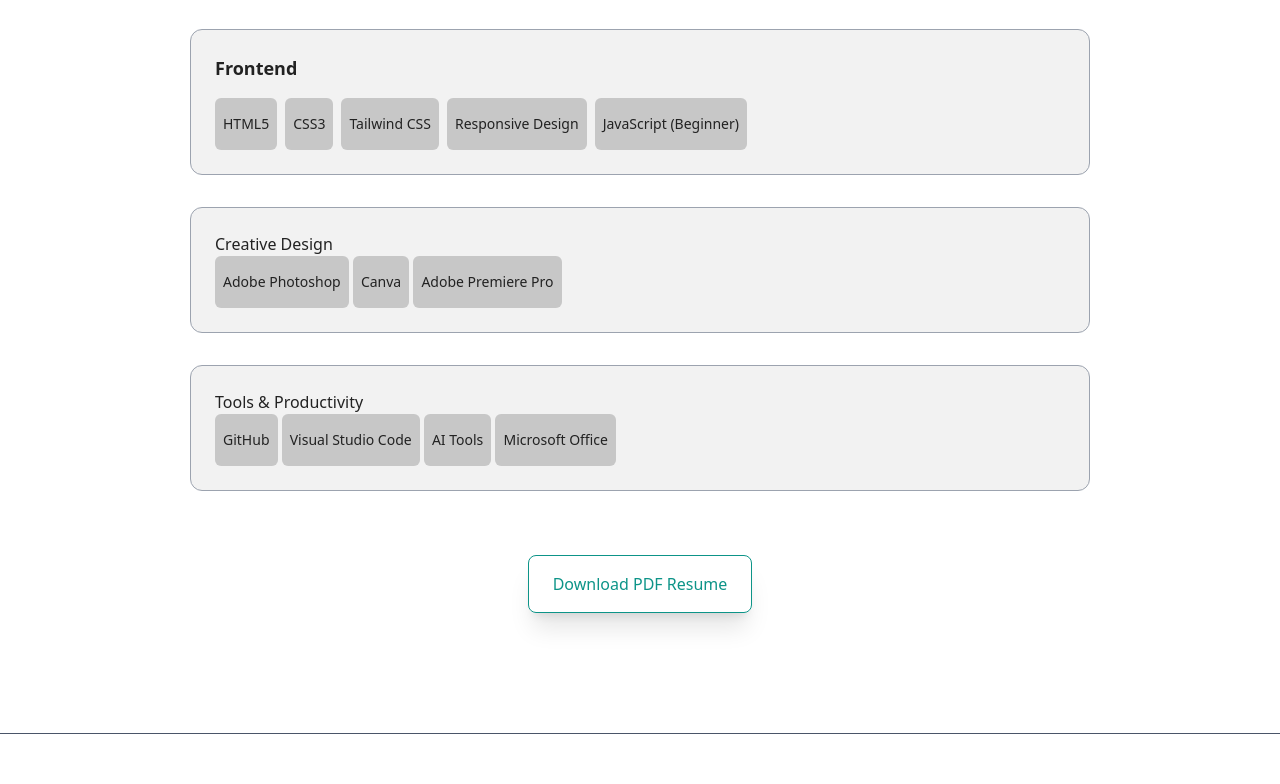
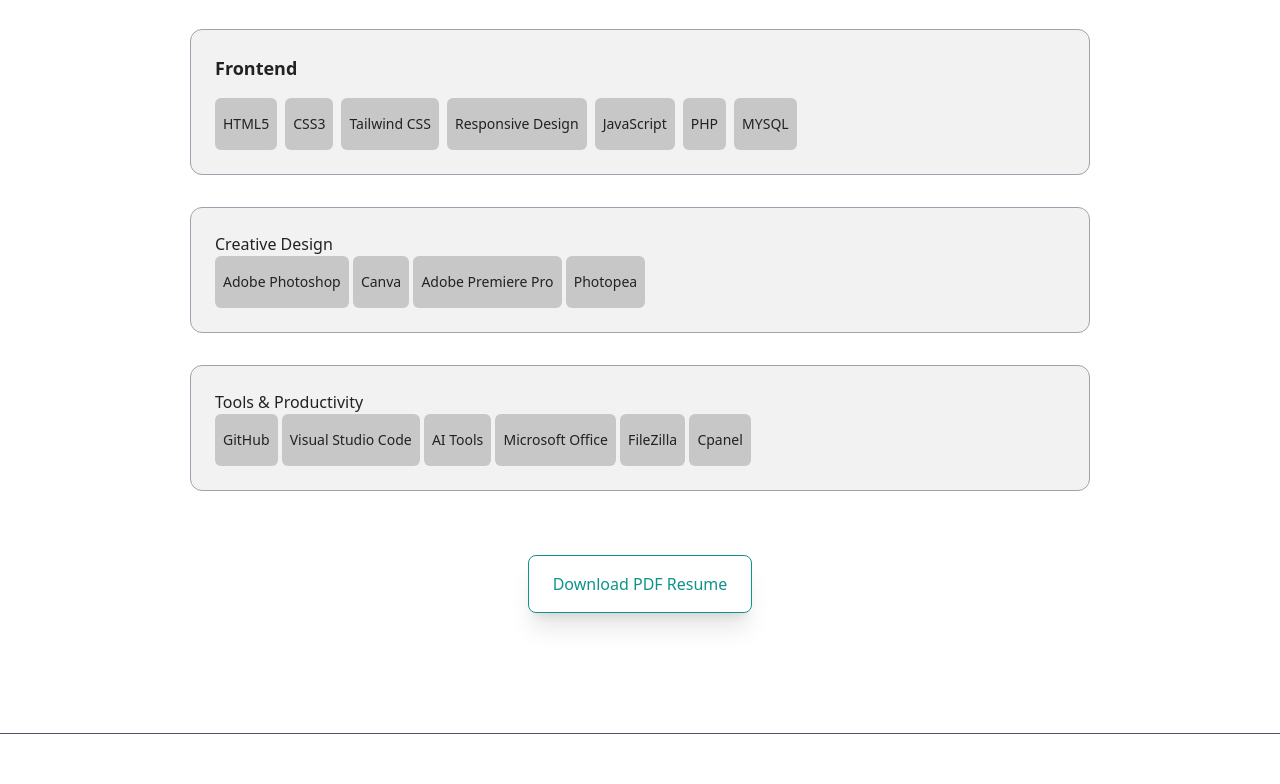
Before and after one commit to Mizamdigital/mariam-akerele-portfolio, a website: page build/resume.html in a window 1280 px wide. Shown: the part 1426-2210 px from the top of the page. Drawn offline with Linux system fonts and the light colour scheme.

Commit message:
update the resume

```diff
--- a/build/resume.html
+++ b/build/resume.html
@@ -168,7 +168,9 @@
                             <span class="inline-block py-4 px-2 text-sm font-medium rounded-md transition-all duration-30 bg-[#4444443e] dark:bg-[#17171860] hover:bg-teal-600 dark:text-[#f2f2f2] text-#111111">CSS3</span>
                             <span class="inline-block py-4 px-2 text-sm font-medium rounded-md transition-all duration-30 bg-[#4444443e] dark:bg-[#17171860] hover:bg-teal-600 dark:text-[#f2f2f2] text-#111111">Tailwind CSS</span>
                             <span class="inline-block py-4 px-2 text-sm font-medium rounded-md transition-all duration-30 bg-[#4444443e] dark:bg-[#17171860] hover:bg-teal-600 dark:text-[#f2f2f2] text-#111111">Responsive Design</span>
-                            <span class="inline-block py-4 px-2 text-sm font-medium rounded-md transition-all duration-30 bg-[#4444443e] dark:bg-[#17171860] hover:bg-teal-600 dark:text-[#f2f2f2] text-#111111">JavaScript (Beginner)</span>
+                            <span class="inline-block py-4 px-2 text-sm font-medium rounded-md transition-all duration-30 bg-[#4444443e] dark:bg-[#17171860] hover:bg-teal-600 dark:text-[#f2f2f2] text-#111111">JavaScript</span>
+                            <span class="inline-block py-4 px-2 text-sm font-medium rounded-md transition-all duration-30 bg-[#4444443e] dark:bg-[#17171860] hover:bg-teal-600 dark:text-[#f2f2f2] text-#111111">PHP</span>
+                            <span class="inline-block py-4 px-2 text-sm font-medium rounded-md transition-all duration-30 bg-[#4444443e] dark:bg-[#17171860] hover:bg-teal-600 dark:text-[#f2f2f2] text-#111111">MYSQL</span>
                         </div>
                     </div>
 
@@ -178,6 +180,7 @@
                             <span class="inline-block py-4 px-2 text-sm font-medium rounded-md transition-all duration-30 bg-[#4444443e] dark:bg-[#17171860] hover:bg-teal-600 dark:text-[#f2f2f2] text-#111111">Adobe Photoshop</span>
                             <span class="inline-block py-4 px-2 text-sm font-medium rounded-md transition-all duration-30 bg-[#4444443e] dark:bg-[#17171860] hover:bg-teal-600 dark:text-[#f2f2f2] text-#111111">Canva</span>
                             <span class="inline-block py-4 px-2 text-sm font-medium rounded-md transition-all duration-30 bg-[#4444443e] dark:bg-[#17171860] hover:bg-teal-600 dark:text-[#f2f2f2] text-#111111">Adobe Premiere Pro</span>
+                            <span class="inline-block py-4 px-2 text-sm font-medium rounded-md transition-all duration-30 bg-[#4444443e] dark:bg-[#17171860] hover:bg-teal-600 dark:text-[#f2f2f2] text-#111111">Photopea</span>
                         </div>
                     </div>
 
@@ -188,6 +191,8 @@
                             <span class="inline-block py-4 px-2 text-sm font-medium rounded-md transition-all duration-30 bg-[#4444443e] dark:bg-[#17171860] hover:bg-teal-600 dark:text-[#f2f2f2] text-#111111">Visual Studio Code</span>
                             <span class="inline-block py-4 px-2 text-sm font-medium rounded-md transition-all duration-30 bg-[#4444443e] dark:bg-[#17171860] hover:bg-teal-600 dark:text-[#f2f2f2] text-#111111">AI Tools</span>
                             <span class="inline-block py-4 px-2 text-sm font-medium rounded-md transition-all duration-30 bg-[#4444443e] dark:bg-[#17171860] hover:bg-teal-600 dark:text-[#f2f2f2] text-#111111">Microsoft Office</span>
+                            <span class="inline-block py-4 px-2 text-sm font-medium rounded-md transition-all duration-30 bg-[#4444443e] dark:bg-[#17171860] hover:bg-teal-600 dark:text-[#f2f2f2] text-#111111">FileZilla</span>
+                            <span class="inline-block py-4 px-2 text-sm font-medium rounded-md transition-all duration-30 bg-[#4444443e] dark:bg-[#17171860] hover:bg-teal-600 dark:text-[#f2f2f2] text-#111111">Cpanel</span>
                         </div>
                     </div>
 
```
